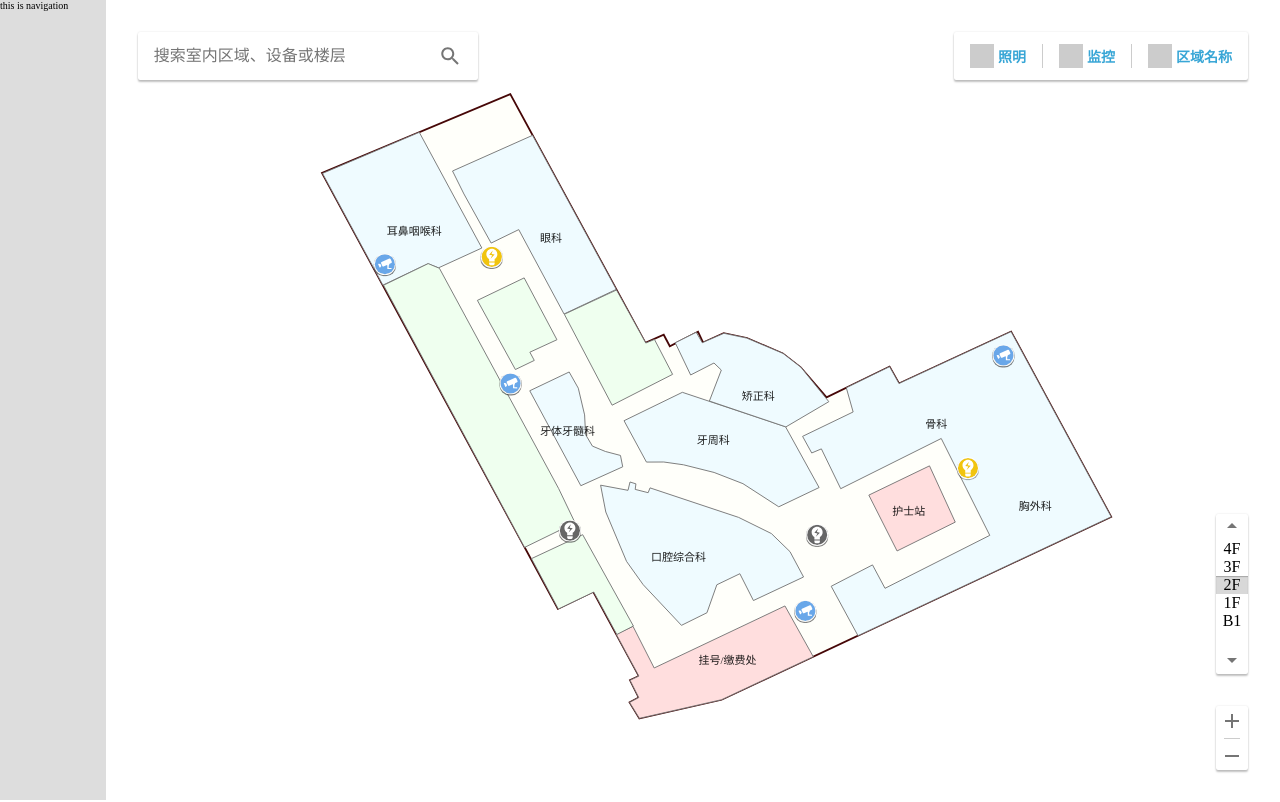
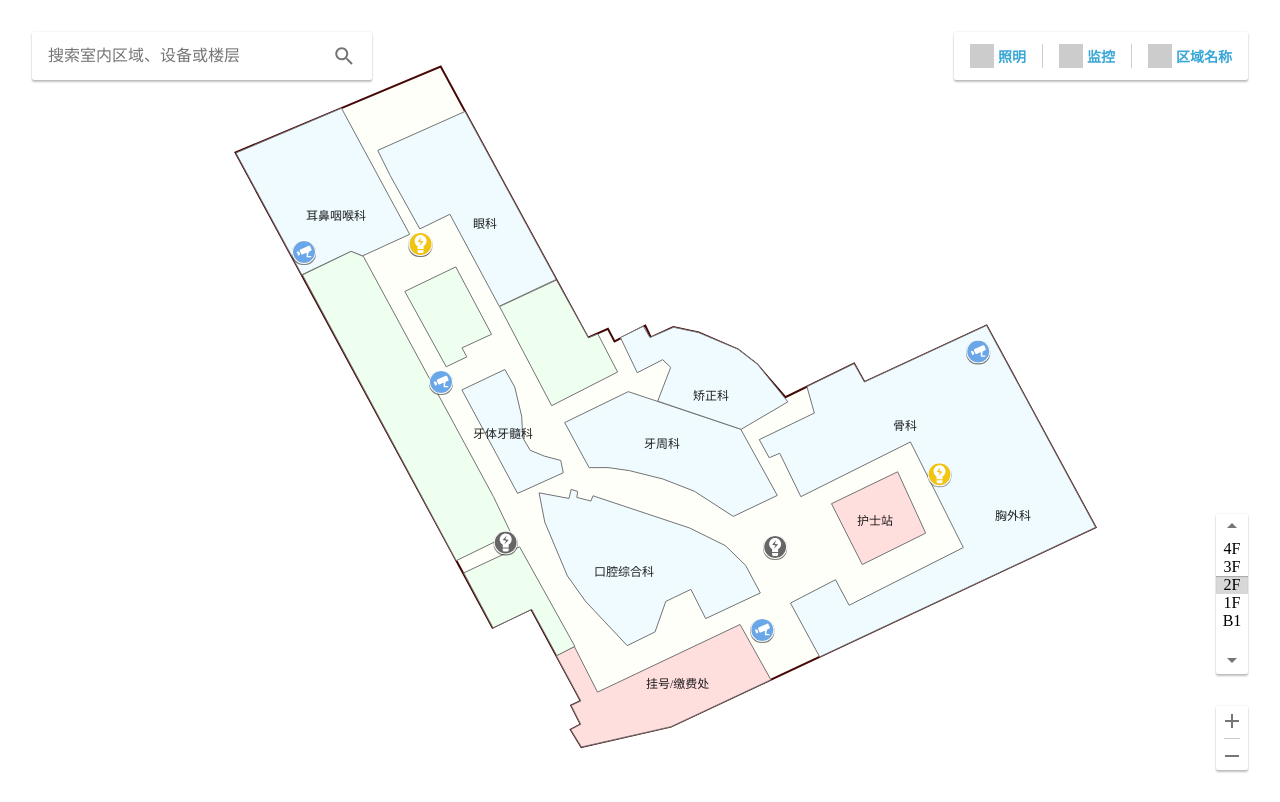
Before and after one commit to LuXuanqing/SVG-MAP-demo, a plain HTML site: page index.html in a window 1280 px wide. Drawn offline with nearby package versions, Linux system fonts and the light colour scheme.

Commit message:
remove navbar

```diff
--- a/index.html
+++ b/index.html
@@ -9,7 +9,7 @@
   <script src="http://cdn.bootcss.com/jquery/3.2.1/jquery.js"></script>
 </head>
 <body>
-  <nav>this is navigation</nav>
+  <!-- <nav>this is navigation</nav> -->
   <div class="map-container">
     <!-- svg map -->
     <svg id="myMap" width="1280px" height="720px" viewBox="0 0 1280 720" version="1.1" xmlns="http://www.w3.org/2000/svg" xmlns:xlink="http://www.w3.org/1999/xlink" style="background: #FFFFFF;">
```
